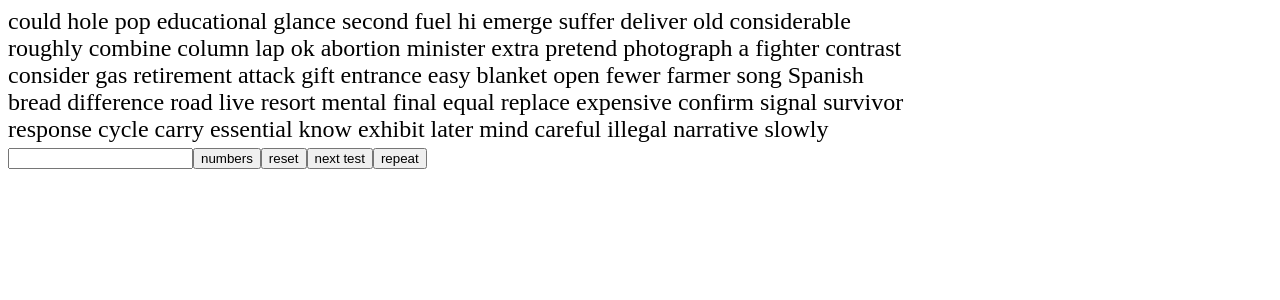
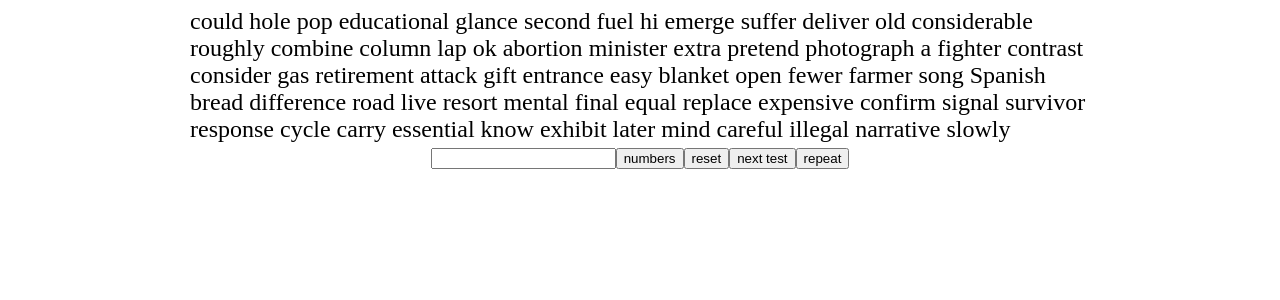
Before and after one commit to Susarog/type-racer, a React app: page / in a window 1280 px wide. Shown: the top 300 px of the page. Built offline with nearby package versions, Linux system fonts and the light colour scheme; the HTML template or start-up script is replaced by a standard one.

Commit message:
Move components to individual file and fix timer

```diff
--- a/src/App.tsx
+++ b/src/App.tsx
@@ -1,13 +1,17 @@
 import React, { useState, useEffect } from 'react';
+import Typing from './components/Typing';
+import { AllCharacterType } from '../types';
 import wordsDB from '../db.json';
-import Timer from './components/Timer';
-import Input from './components/Input';
+
 function App() {
-  const [numbers, setNumbers] = useState<boolean>(false);
+  const [isDone, setIsDone] = useState<boolean>(false);
+  const [time, setTime] = useState<number>(30);
   const [listOfWords, setListOfWords] = useState<Array<string>>([]);
-  const [isTypingValid, setIsTypingValid] = useState<boolean>(false);
-  const [isDone, setIsDone] = useState<boolean>(false);
-  const [timeInSec, setTimeInSec] = useState<number>(30);
+  const [characters, setCharacters] = useState<AllCharacterType>({
+    correct: 0,
+    incorrect: 0,
+    missed: 0,
+  });
 
   const resetTypeRacer = () => {
     const newArr = [...listOfWords];
@@ -18,53 +22,22 @@ function App() {
     setListOfWords(
       wordsDB['3000-common-words'].sort(() => Math.random() - 0.5)
     );
-    setTimeInSec(30);
+    setTime(30);
+    setCharacters({
+      correct: 0,
+      incorrect: 0,
+      missed: 0,
+    });
   }, []);
-
-  if (isTypingValid) {
+  if (!isDone) {
     return (
-      <div>
-        <div
-          style={{
-            fontSize: '1.5rem',
-            width: '900px',
-            height: '140px',
-            overflow: 'hidden',
-          }}
-        >
-          {listOfWords.map((word) => (
-            <span key={word}>{word} </span>
-          ))}
-        </div>
-        <Input listOfWords={listOfWords} setIsTypingValid={setIsTypingValid} />
-        <button onClick={() => setNumbers(!numbers)}>numbers</button>
-        <button onClick={resetTypeRacer}>reset</button>
-        <button onClick={resetTypeRacer}> next test</button>
-        <button>repeat</button>
-        <Timer timeInSec={timeInSec} setIsTypingValid={setIsTypingValid} />
-      </div>
-    );
-  } else {
-    return (
-      <div>
-        <div
-          style={{
-            fontSize: '1.5rem',
-            width: '900px',
-            height: '140px',
-            overflow: 'hidden',
-          }}
-        >
-          {listOfWords.map((word) => (
-            <span key={word}>{word} </span>
-          ))}
-        </div>
-        <Input listOfWords={listOfWords} setIsTypingValid={setIsTypingValid} />
-        <button onClick={() => setNumbers(!numbers)}>numbers</button>
-        <button onClick={resetTypeRacer}>reset</button>
-        <button onClick={resetTypeRacer}> next test</button>
-        <button>repeat</button>
-      </div>
+      <Typing
+        time={time}
+        setCharacters={setCharacters}
+        setIsDone={setIsDone}
+        listOfWords={listOfWords}
+        resetTypeRacer={resetTypeRacer}
+      />
     );
   }
 }
--- a/src/components/Input.tsx
+++ b/src/components/Input.tsx
@@ -4,9 +4,11 @@ import { PreviousWordArray } from '../../types';
 const Input = ({
   listOfWords,
   setIsTypingValid,
+  setCharacters,
 }: {
   listOfWords: Array<string>;
   setIsTypingValid: any;
+  setCharacters: any;
 }) => {
   const [currentWord, setCurrentWord] = useState<string>(`${listOfWords[0]} `);
   const [currentWordIndex, setCurrentWordIndex] = useState<number>(0);
@@ -42,7 +44,6 @@ const Input = ({
       const currentInputWord = input + event.key;
       setCurrentWordIndex(currentWordIndex + 1);
       setCurrentWord(`${listOfWords[currentWordIndex + 1]} `);
-      console.log(currentInputWord, currentWord);
       setPrevWord(
         prevWord.concat({
           word: currentInputWord,
--- a/src/components/Timer.tsx
+++ b/src/components/Timer.tsx
@@ -1,36 +1,26 @@
 import React, { useState, useEffect } from 'react';
-const Timer = ({
-  timeInSec,
-  setIsTypingValid,
-}: {
-  timeInSec: number;
-  setIsTypingValid: any;
-}) => {
-  const [time, setTime] = useState(30);
-  const [isActive, setIsActive] = useState<boolean>(false);
+const Timer = ({ time, setIsDone }: { time: number; setIsDone: any }) => {
+  const [isStart, setIsStart] = useState(true);
+  const [duration, setDuration] = useState(time);
+
   useEffect(() => {
-    if (!isActive) {
-      setTime(30);
-      const temp = setInterval(() => {
-        console.log(time);
-        if (time > 0) {
-          setTime((prev) => prev - 1);
-        } else {
-          clearInterval(temp);
-        }
-      }, 1000);
-      return () => {
-        clearInterval(temp);
-      };
-    }
-  }, [isActive]);
+    if (!isStart || duration === 0) return;
+    const now = Date.now() + duration * 1000;
+    const interval = setInterval(() => {
+      const secondLeft = Math.round((now - Date.now()) / 1000);
+      setDuration(secondLeft);
+      if (secondLeft === 0) {
+        setIsStart(false);
+        setIsDone(false);
+        clearInterval(interval);
+      }
+    }, 1000);
+    return () => {
+      clearInterval(interval);
+    };
+  }, [duration, isStart]);
 
-  return (
-    <>
-      <button onClick={() => setIsActive(!isActive)}>test</button>
-      {time}s
-    </>
-  );
+  return duration != 0 ? <span>{duration}s</span> : null;
 };
 
 export default Timer;
--- /dev/null
+++ b/src/components/Typing.tsx
@@ -0,0 +1,57 @@
+import React, { useState } from 'react';
+import Timer from './Timer';
+import Input from './Input';
+const Typing = ({
+  time,
+  setCharacters,
+  setIsDone,
+  listOfWords,
+  resetTypeRacer,
+}: {
+  time: number;
+  setCharacters: any;
+  setIsDone: any;
+  listOfWords: Array<string>;
+  resetTypeRacer: any;
+}) => {
+  const [numbers, setNumbers] = useState<boolean>(false);
+  const [isTypingValid, setIsTypingValid] = useState<boolean>(false);
+
+  return (
+    <div
+      style={{
+        display: 'flex',
+        flexDirection: 'column',
+        justifyContent: 'center',
+        alignItems: 'center',
+      }}
+    >
+      <div
+        style={{
+          fontSize: '1.5rem',
+          width: '900px',
+          height: '140px',
+          overflow: 'hidden',
+        }}
+      >
+        {listOfWords.map((word) => (
+          <span key={word}>{word} </span>
+        ))}
+      </div>
+      <div>
+        <Input
+          listOfWords={listOfWords}
+          setIsTypingValid={setIsTypingValid}
+          setCharacters={setCharacters}
+        />
+        <button onClick={() => setNumbers(!numbers)}>numbers</button>
+        <button onClick={resetTypeRacer}>reset</button>
+        <button onClick={resetTypeRacer}> next test</button>
+        <button>repeat</button>
+        {isTypingValid ? <Timer time={time} setIsDone={setIsDone} /> : null}
+      </div>
+    </div>
+  );
+};
+
+export default Typing;
--- a/types.ts
+++ b/types.ts
@@ -3,3 +3,9 @@ export interface PreviousWord {
   isCorrect: boolean;
 }
 export type PreviousWordArray = Array<PreviousWord>;
+
+export interface AllCharacterType {
+  correct: number;
+  incorrect: number;
+  missed: number;
+}
```
Also changed, not shown: src/components/Result.tsx (added).
